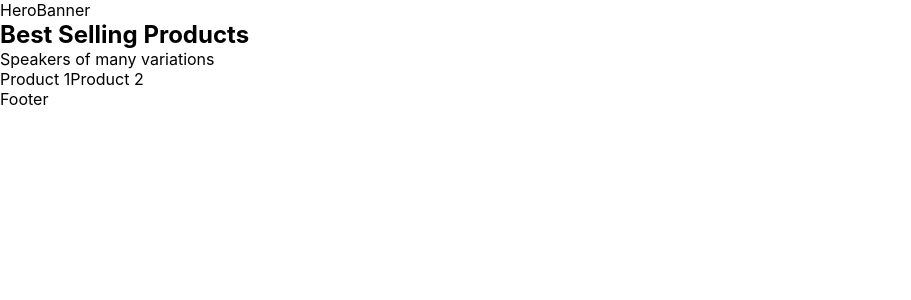
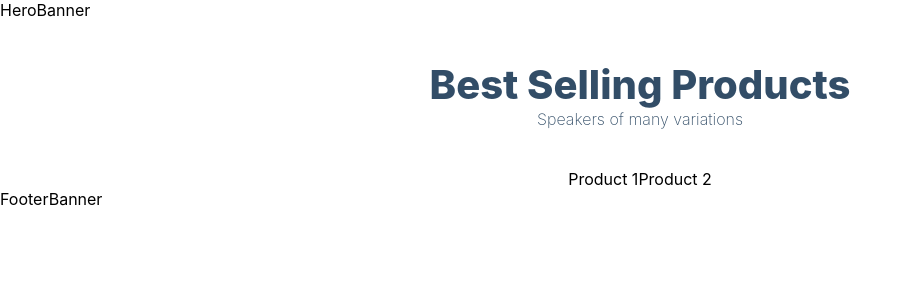
Before and after one commit to Adham-Niazy/Shoppy, a Next.js app: page / in a window 1280 px wide. Shown: the top 300 px of the page, without its empty margins (0-911 px from the left). Built offline with nearby package versions, Linux system fonts and the light colour scheme.

Commit message:
Designing Home Page

```diff
--- a/pages/_app.js
+++ b/pages/_app.js
@@ -1,3 +1,4 @@
+import React from 'react';
 import '../styles/globals.css'
 
 function MyApp({ Component, pageProps }) {
--- a/pages/index.js
+++ b/pages/index.js
@@ -1,15 +1,20 @@
 import React from "react";
+
+import { Product, HeroBanner, FooterBanner } from "../components";
 
 const Home = () => {
   return (
     <>
-      HeroBanner
-      <div>
+      <HeroBanner />
+      <div className="products-heading">
         <h2>Best Selling Products</h2>
         <p>Speakers of many variations</p>
       </div>
-      <div>{["Product 1", "Product 2"].map((product) => product)}</div>
-      Footer
+      <div className="products-container">
+        {["Product 1", "Product 2"].map((product) => product)}
+      </div>
+
+      <FooterBanner />
     </>
   );
 };
```
